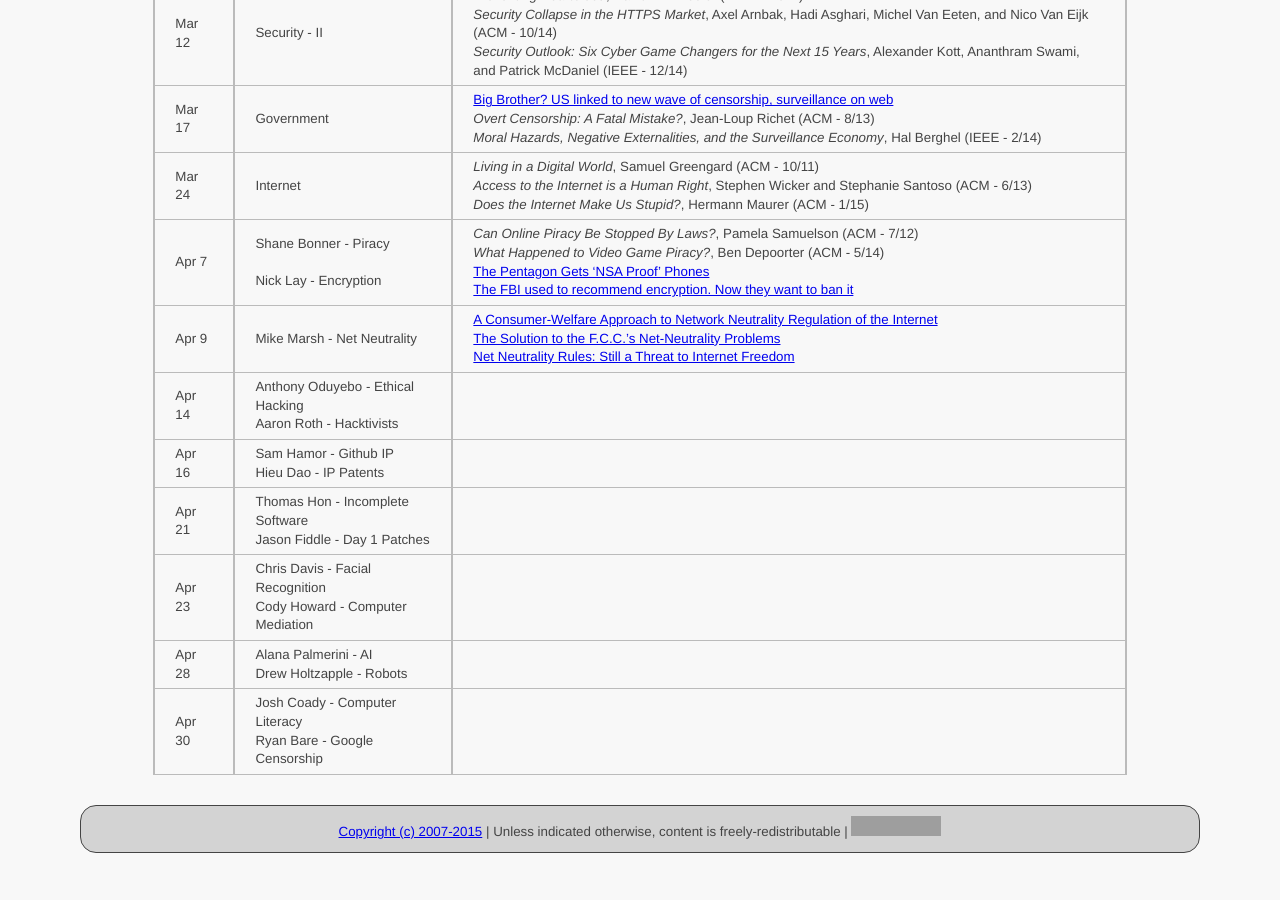
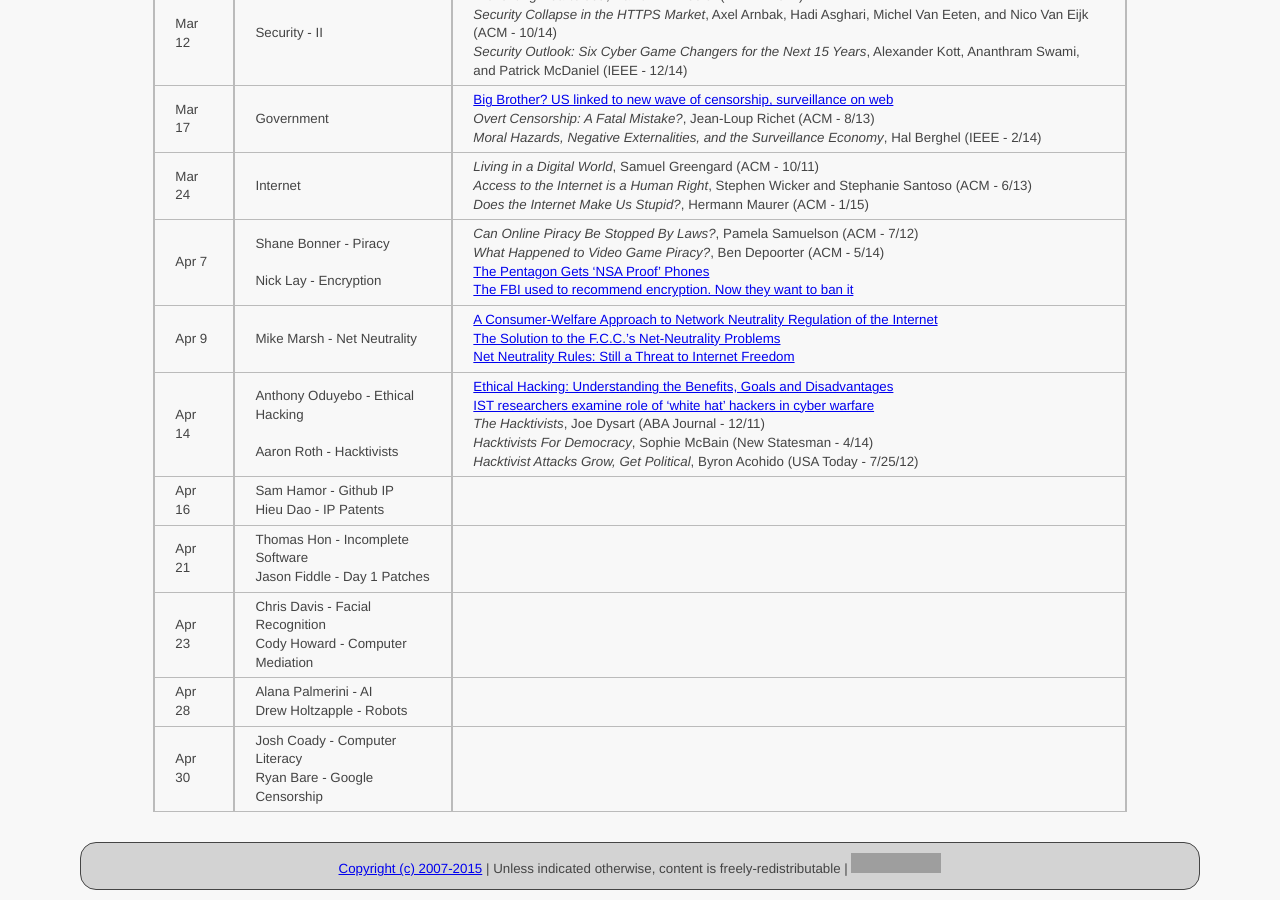
Before and after one commit to ycpcs/cs456-spring2015, a Jekyll site: the page built from schedule/index.md, in a window 1280 px wide and 900 px high, scrolled down 834 px. Built offline with Jekyll 4.4.1, drawn with Linux system fonts in a browser that asks for light colours; Markdown is read by kramdown in place of the engine named in the settings; before the commit the page ends 1697 px from its top, so only the background shows below that; grey boxes are pictures that could not be loaded.

Commit message:
add hacktivist articles
add Aaron and Anthony's articles

```diff
--- a/schedule/index.md
+++ b/schedule/index.md
@@ -27,7 +27,7 @@ All reading materials can be accessed via [Schmidt Library](http://library.ycp.e
 > Mar 24  | Internet        | *Living in a Digital World*, Samuel Greengard (ACM - 10/11) <br /> *Access to the Internet is a Human Right*, Stephen Wicker and Stephanie Santoso (ACM - 6/13) <br /> *Does the Internet Make Us Stupid?*, Hermann Maurer (ACM - 1/15)|
 > Apr 7   | Shane Bonner - Piracy <br /> <br /> Nick Lay - Encryption | *Can Online Piracy Be Stopped By Laws?*, Pamela Samuelson (ACM - 7/12) <br /> *What Happened to Video Game Piracy?*, Ben Depoorter (ACM - 5/14) <br /> [The Pentagon Gets ‘NSA Proof’ Phones](http://pjmedia.com/tatler/2015/04/01/the-pentagon-gets-nsa-proof-phones/) <br /> [The FBI used to recommend encryption. Now they want to ban it](http://www.theguardian.com/commentisfree/2015/mar/28/the-fbi-used-to-recommend-encryption-now-they-want-to-ban-it)|
 > Apr 9   | Mike Marsh - Net Neutrality | [A Consumer-Welfare Approach to Network Neutrality Regulation of the Internet](http://jcle.oxfordjournals.org/content/2/3/349.short) <br /> [The Solution to the F.C.C.’s Net-Neutrality Problems](http://www.newyorker.com/tech/elements/the-solution-to-the-f-c-c-s-net-neutrality-problems) <br /> [Net Neutrality Rules: Still a Threat to Internet Freedom](http://www.heritage.org/research/reports/2014/02/net-neutrality-rules-still-a-threat-to-internet-freedom)|
-> Apr 14   | Anthony Oduyebo - Ethical Hacking <br /> Aaron Roth - Hacktivists | |
+> Apr 14   | Anthony Oduyebo - Ethical Hacking <br /> <br /> Aaron Roth - Hacktivists | [Ethical Hacking: Understanding the Benefits, Goals and Disadvantages](http://www.brighthub.com/internet/security-privacy/articles/77412.aspx) <br /> [IST researchers examine role of ‘white hat’ hackers in cyber warfare](http://news.psu.edu/story/341564/2015/01/21/research/ist-researchers-examine-role-‘white-hat’-hackers-cyber-warfare) <br /> *The Hacktivists*, Joe Dysart (ABA Journal - 12/11) <br /> *Hacktivists For Democracy*, Sophie McBain (New Statesman - 4/14) <br /> *Hacktivist Attacks Grow, Get Political*, Byron Acohido (USA Today - 7/25/12)|
 > Apr 16   | Sam Hamor - Github IP <br /> Hieu Dao - IP Patents | |
 > Apr 21   | Thomas Hon - Incomplete Software <br /> Jason Fiddle - Day 1 Patches | |
 > Apr 23   | Chris Davis - Facial Recognition <br /> Cody Howard - Computer Mediation | |
```
